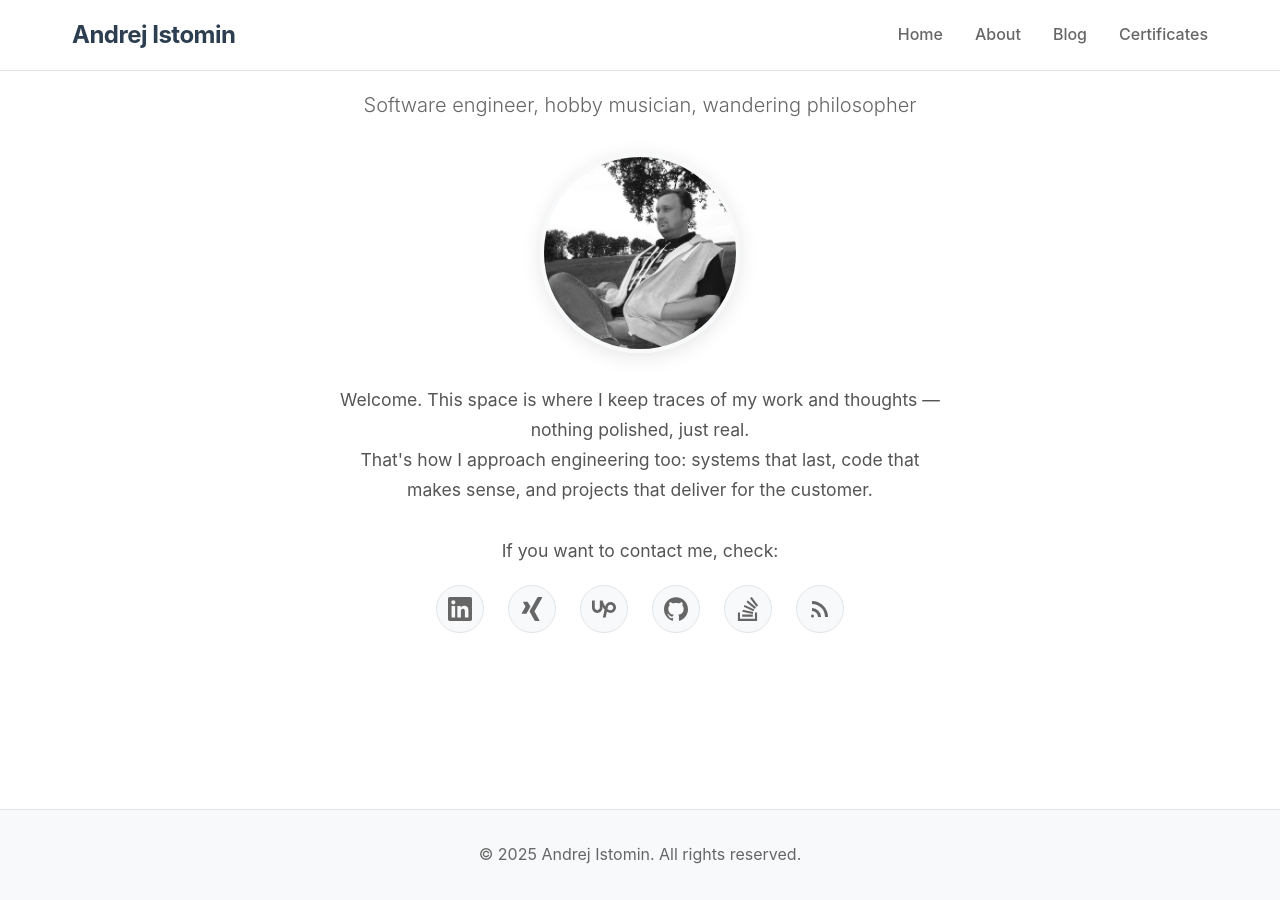
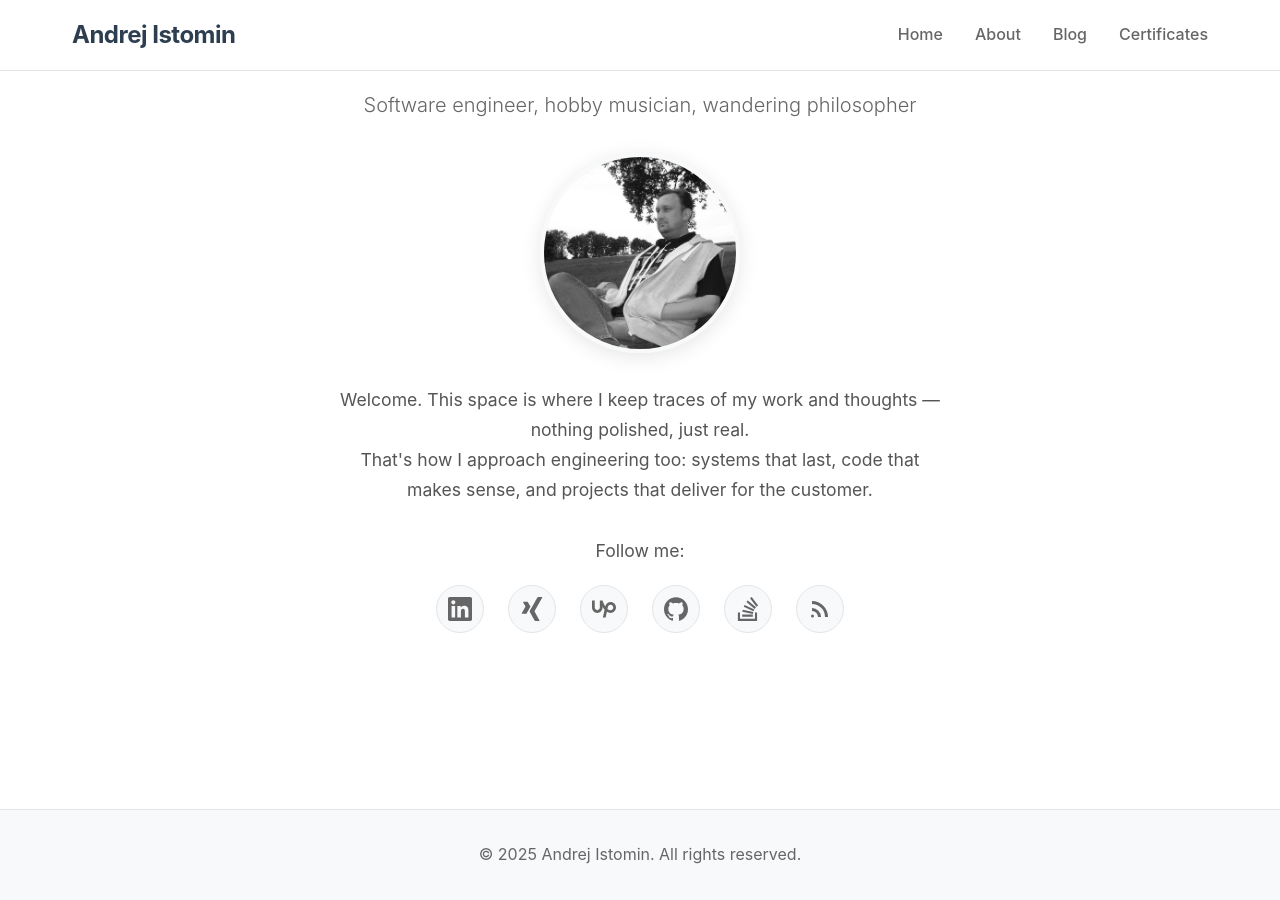
Before and after one commit to aistomin/aistomin.com, a Jekyll site: the page built from index.markdown, in a window 1280 px wide and 900 px high, scrolled down 147 px. Built offline with Jekyll 4.4.1, drawn with Linux system fonts in a browser that asks for light colours.

Commit message:
Issue #42. social-links.html is renamed to follow-links.html

```diff
--- /dev/null
+++ b/_includes/follow-links.html
@@ -0,0 +1,32 @@
+<div class="social-links">
+    <a href="https://www.linkedin.com/in/andrej-istomin-51ba7530/" target="_blank" rel="noopener noreferrer" aria-label="LinkedIn">
+        <svg xmlns="http://www.w3.org/2000/svg" viewBox="0 0 24 24">
+            <path d="M20.447 20.452h-3.554v-5.569c0-1.328-.027-3.037-1.852-3.037-1.853 0-2.136 1.445-2.136 2.939v5.667H9.351V9h3.414v1.561h.046c.477-.9 1.637-1.85 3.37-1.85 3.601 0 4.267 2.37 4.267 5.455v6.286zM5.337 7.433c-1.144 0-2.063-.926-2.063-2.065 0-1.138.92-2.063 2.063-2.063 1.14 0 2.064.925 2.064 2.063 0 1.139-.925 2.065-2.064 2.065zm1.782 13.019H3.555V9h3.564v11.452zM22.225 0H1.771C.792 0 0 .774 0 1.729v20.542C0 23.227.792 24 1.771 24h20.451C23.2 24 24 23.227 24 22.271V1.729C24 .774 23.2 0 22.222 0h.003z"/>
+        </svg>
+    </a>
+    <a href="https://www.xing.com/profile/Andrei_Istomin" target="_blank" rel="noopener noreferrer" aria-label="Xing">
+        <svg xmlns="http://www.w3.org/2000/svg" viewBox="0 0 24 24">
+            <path d="M18.188 0c-.517 0-.741.325-.927.66 0 0-7.455 13.224-7.702 13.657.015.024 4.919 9.023 4.919 9.023.17.308.436.66.967.66h3.454c.211 0 .375-.078.463-.22.089-.151.089-.346-.009-.536l-4.879-8.916c-.004-.006-.004-.016 0-.022L22.139.756c.095-.191.097-.387.006-.535C22.056.078 21.894 0 21.686 0h-3.498zM3.648 4.74c-.211 0-.385.074-.473.216-.09.149-.078.339.02.531l2.34 4.05c.004.01.004.016 0 .021L1.86 16.051c-.099.188-.093.381 0 .529.085.142.239.234.45.234h3.461c.518 0 .766-.348.945-.667l3.734-6.609-2.378-4.155c-.172-.315-.434-.659-.962-.659H3.648v.016z"/>
+        </svg>
+    </a>
+    <a href="https://www.upwork.com/freelancers/~013da7713f9077c1db" target="_blank" rel="noopener noreferrer" aria-label="Upwork">
+        <svg xmlns="http://www.w3.org/2000/svg" viewBox="0 0 24 24">
+            <path d="M18.561 13.158c-1.102 0-2.135-.467-3.074-1.227l.228-1.076.008-.042c.207-1.143.849-3.06 2.839-3.06 1.492 0 2.703 1.212 2.703 2.703-.001 1.489-1.212 2.702-2.704 2.702zm0-8.14c-2.539 0-4.51 1.649-5.31 4.366-1.22-1.834-2.148-4.036-2.687-5.892H7.828v7.112c-.002 1.406-1.141 2.546-2.547 2.548-1.405-.002-2.543-1.143-2.545-2.548V3.492H0v7.112c0 2.914 2.37 5.303 5.281 5.303 2.913 0 5.283-2.389 5.283-5.303v-1.19c.529 1.107 1.182 2.229 1.974 3.221l-1.673 7.873h2.797l1.213-5.71c1.063.679 2.285 1.109 3.686 1.109 3 0 5.439-2.452 5.439-5.45 0-3-2.439-5.439-5.439-5.439z"/>
+        </svg>
+    </a>
+    <a href="https://github.com/aistomin" target="_blank" rel="noopener noreferrer" aria-label="GitHub">
+        <svg xmlns="http://www.w3.org/2000/svg" viewBox="0 0 24 24">
+            <path d="M12 .297c-6.63 0-12 5.373-12 12 0 5.303 3.438 9.8 8.205 11.385.6.113.82-.258.82-.577 0-.285-.01-1.04-.015-2.04-3.338.724-4.042-1.61-4.042-1.61C4.422 18.07 3.633 17.7 3.633 17.7c-1.087-.744.084-.729.084-.729 1.205.084 1.838 1.236 1.838 1.236 1.07 1.835 2.809 1.305 3.495.998.108-.776.417-1.305.76-1.605-2.665-.3-5.466-1.332-5.466-5.93 0-1.31.465-2.38 1.235-3.22-.135-.303-.54-1.523.105-3.176 0 0 1.005-.322 3.3 1.23.96-.267 1.98-.399 3-.405 1.02.006 2.04.138 3 .405 2.28-1.552 3.285-1.23 3.285-1.23.645 1.653.24 2.873.12 3.176.765.84 1.23 1.91 1.23 3.22 0 4.61-2.805 5.625-5.475 5.92.42.36.81 1.096.81 2.22 0 1.606-.015 2.896-.015 3.286 0 .315.21.69.825.57C20.565 22.092 24 17.592 24 12.297c0-6.627-5.373-12-12-12"/>
+        </svg>
+    </a>
+    <a href="http://stackoverflow.com/users/1842599" target="_blank" rel="noopener noreferrer" aria-label="Stack Overflow">
+        <svg xmlns="http://www.w3.org/2000/svg" viewBox="0 0 24 24">
+            <path d="M15.725 0l-1.72 1.277 6.39 8.588 1.716-1.277L15.725 0zm-3.94 3.418l-1.369 1.644 8.225 6.85 1.369-1.644-8.225-6.85zm-3.15 4.465l-.905 1.94 9.702 4.517.904-1.94-9.701-4.517zm-1.85 4.86l-.44 2.093 10.473 2.201.44-2.092-10.473-2.203zM1.89 15.47V24h19.19v-8.53h-2.133v6.397H4.021v-6.396H1.89zm4.265 2.133v2.13h10.66v-2.13H6.154Z"/>
+        </svg>
+    </a>
+    <a href="/feed.xml" target="_blank" rel="noopener noreferrer" aria-label="RSS Feed">
+        <svg xmlns="http://www.w3.org/2000/svg" viewBox="0 0 24 24">
+            <path d="M4 4a16 16 0 0 1 16 16h-3A13 13 0 0 0 4 7V4zm0 7a9 9 0 0 1 9 9h-3a6 6 0 0 0-6-6v-3zm.5 9.5a1.5 1.5 0 1 1 0-3 1.5 1.5 0 0 1 0 3z"/>
+        </svg>
+    </a>
+</div>
--- a/_layouts/post.html
+++ b/_layouts/post.html
@@ -5,5 +5,5 @@ layout: default
 {{ content }}
 
 <div class="post-social">
-    {% include social-links.html %}
+    {% include follow-links.html %}
 </div>
--- a/about.markdown
+++ b/about.markdown
@@ -23,7 +23,7 @@ title: About
     <p style="margin-top: 2rem; font-style: italic; text-align: center;">— Andrej</p>
 
     <div class="hero-contact" style="margin-top: 3rem; text-align: center;">
-        {% include social-links.html %}
+        {% include follow-links.html %}
     </div>
 
 </div>
--- a/index.markdown
+++ b/index.markdown
@@ -14,7 +14,7 @@ title: Home
     </div>
 
     <div class="hero-contact">
-        <p>If you want to contact me, check:</p>
-        {% include social-links.html %}
+        <p>Follow me:</p>
+        {% include follow-links.html %}
     </div>
 </div>
```
